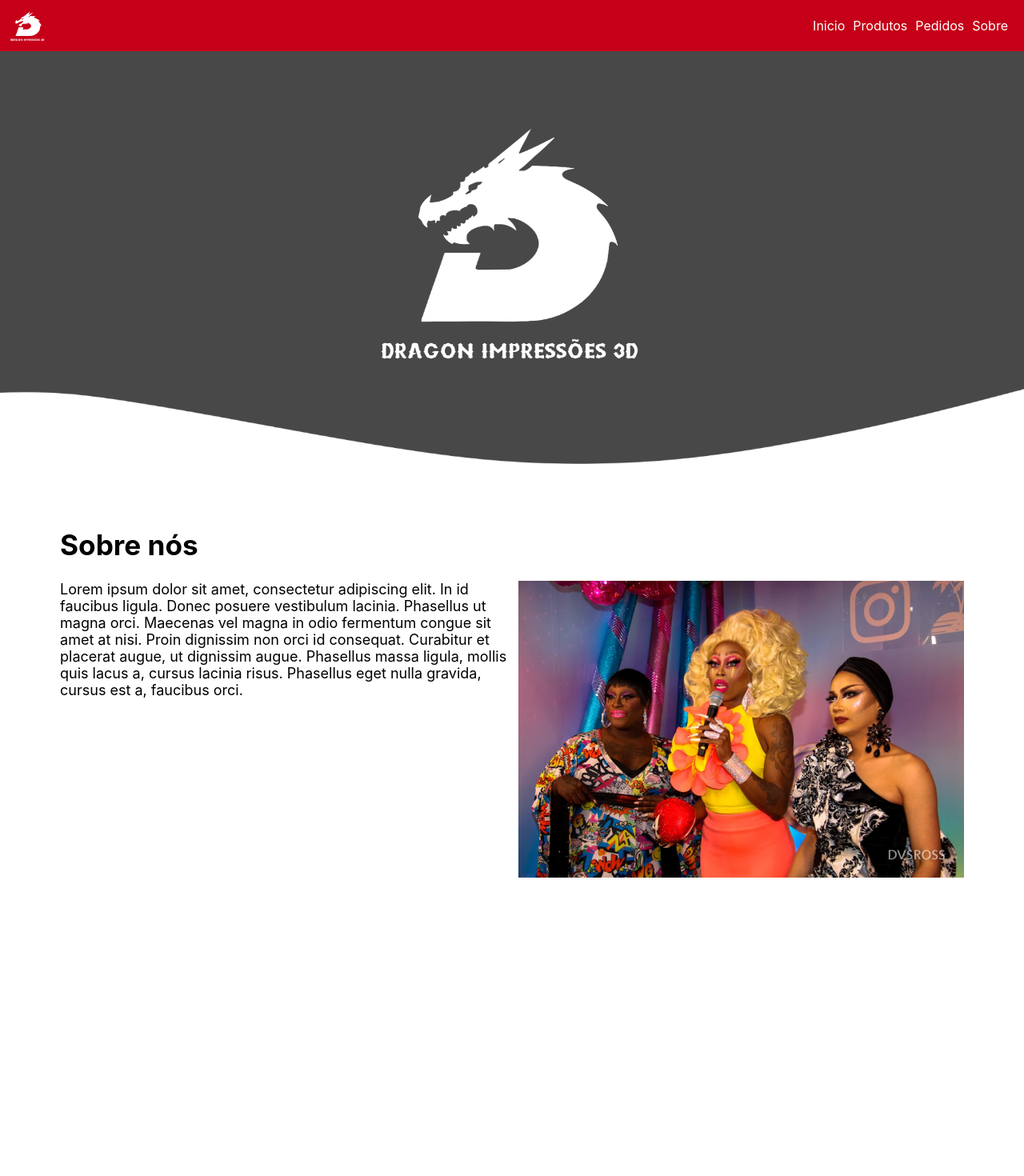
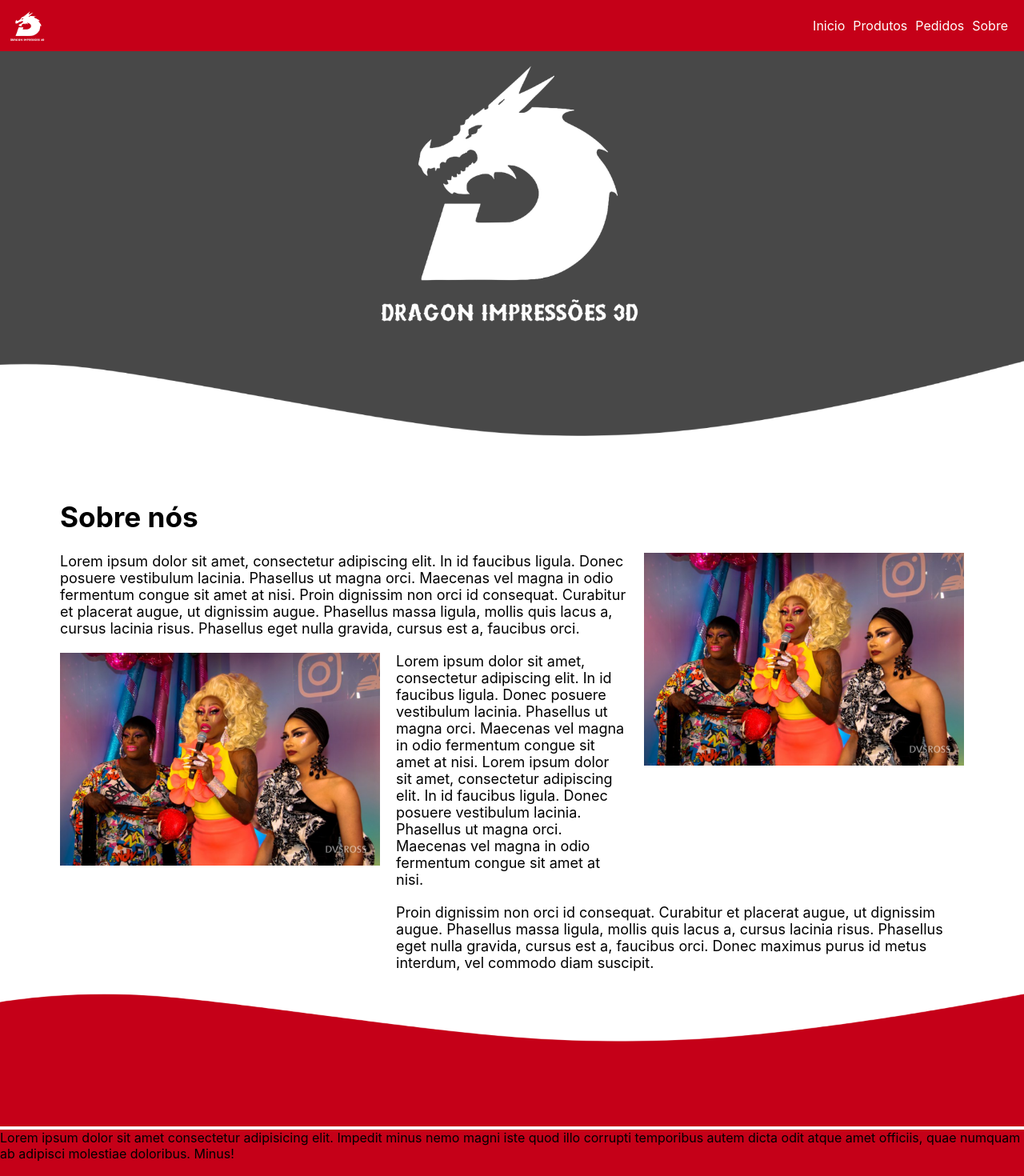
Before and after one commit to GARGA342/dragon_impressoes, a Vue app: page / in a window 1280 px wide. Shown: the top 1470 px of the page at 80% size. Before the commit the page ends 1097 px from the top, so only its background shows below. Built offline with nearby package versions, Linux system fonts and the light colour scheme.

Commit message:
Products page created

```diff
--- a/src/App.vue
+++ b/src/App.vue
@@ -1,43 +1,13 @@
 <script setup>
-import HelloWorld from './components/HelloWorld.vue'
-import TheWelcome from './components/TheWelcome.vue'
 import Navbar from './components/Navbar.vue'
 import Home from './components/Home.vue'
 import Sobre from './components/Sobre.vue'
+import Produtos from './components/Produtos.vue'
 </script>
 
 <template>
   <Navbar />
   <Home />
   <Sobre />
+  <Produtos />
 </template>
-
-<style>
-
-/*header {
-  line-height: 1.5;
-}
-
-.logo {
-  display: block;
-  margin: 0 auto 2rem;
-}
-
-@media (min-width: 1024px) {
-  header {
-    display: flex;
-    place-items: center;
-    padding-right: calc(var(--section-gap) / 2);
-  }
-
-  .logo {
-    margin: 0 2rem 0 0;
-  }
-
-  header .wrapper {
-    display: flex;
-    place-items: flex-start;
-    flex-wrap: wrap;
-  }
-}*/
-</style>
--- a/src/components/Home.vue
+++ b/src/components/Home.vue
@@ -1,21 +1,26 @@
 <template>
     <div class="home">
-        <img src="../assets/img/nav_logo.png">
+        <img id="logo" src="../assets/img/nav_logo.png">
     </div>
+    <img id="div" src="../assets/img/white_div.png">
 </template>
 
 <style scoped>
     .home{
         width: 100%;
-        height: 546px;
-        display: flex;
-        justify-content: center;
+        height: 346px;
         background-color: #484848;
     }
 
-    img{
+    #logo{
+        display: block;
         width: 375px;
-        height: 312px;
-        margin-top: 5em;
+        height: 100%;
+        margin-inline: auto;
+    }
+
+    #div{
+        width: 100%;
+        background-color: #484848;
     }
 </style>
--- /dev/null
+++ b/src/components/Produtos.vue
@@ -0,0 +1,12 @@
+<template>
+    <div class="content">
+        <p>Lorem ipsum dolor sit amet consectetur adipisicing elit. Impedit minus nemo magni iste quod illo corrupti temporibus autem dicta odit atque amet officiis, quae numquam ab adipisci molestiae doloribus. Minus!</p>
+    </div>
+</template>
+
+<style scoped>
+    .content{
+        background-color: #C50018;
+        height: 500px;
+    }
+</style>
--- a/src/components/Sobre.vue
+++ b/src/components/Sobre.vue
@@ -1,31 +1,63 @@
 <template>
-    <img src="../assets/img/white_div.png" class="div">
     <div class="main">
         <h1>Sobre nós</h1>
         <div class="content">
-            <p class="p1">Lorem ipsum dolor sit amet, consectetur adipiscing elit. In id faucibus ligula. Donec posuere vestibulum lacinia. Phasellus ut magna orci. Maecenas vel magna in odio fermentum congue sit amet at nisi. Proin dignissim non orci id consequat. Curabitur et placerat augue, ut dignissim augue. Phasellus massa ligula, mollis quis lacus a, cursus lacinia risus. Phasellus eget nulla gravida, cursus est a, faucibus orci.</p>
-            <img src="../assets/img/generic-1.png" class="rimg">
-            <!--<img src="../assets/img/generic-1.png" class="limg">
-            <p class="p2">Lorem ipsum dolor sit amet, consectetur adipiscing elit. In id faucibus ligula. Donec posuere vestibulum lacinia. Phasellus ut magna orci. Maecenas vel magna in odio fermentum congue sit amet at nisi. Proin dignissim non orci id consequat. Curabitur et placerat augue, ut dignissim augue. Phasellus massa ligula, mollis quis lacus a, cursus lacinia risus. Phasellus eget nulla gravida, cursus est a, faucibus orci.</p>-->
+            <!-- Primeiro bloco -->
+            <p id="p1">Lorem ipsum dolor sit amet, consectetur adipiscing elit. In id faucibus ligula. Donec posuere vestibulum lacinia. Phasellus ut magna orci. Maecenas vel magna in odio fermentum congue sit amet at nisi. Proin dignissim non orci id consequat. Curabitur et placerat augue, ut dignissim augue. Phasellus massa ligula, mollis quis lacus a, cursus lacinia risus. Phasellus eget nulla gravida, cursus est a, faucibus orci.</p>
+            <img src="../assets/img/generic-1.png" class="text_img" id="rimg">
+
+            <!-- Paŕagrafo ao centro -->
+            <p id="p2">Lorem ipsum dolor sit amet, consectetur adipiscing elit. In id faucibus ligula. Donec posuere vestibulum lacinia. Phasellus ut magna orci. Maecenas vel magna in odio fermentum congue sit amet at nisi. Lorem ipsum dolor sit amet, consectetur adipiscing elit. In id faucibus ligula. Donec posuere vestibulum lacinia. Phasellus ut magna orci. Maecenas vel magna in odio fermentum congue sit amet at nisi. </p>
+
+            <!-- Último bloco -->
+            <img src="../assets/img/generic-1.png" class="text_img" id="limg">
+            <p id="p3">Proin dignissim non orci id consequat. Curabitur et placerat augue, ut dignissim augue. Phasellus massa ligula, mollis quis lacus a, cursus lacinia risus. Phasellus eget nulla gravida, cursus est a, faucibus orci. Donec maximus purus id metus interdum, vel commodo diam suscipit.</p>
         </div>
-
     </div>
+    <img src="../assets/img/red_div.png" id="div">
 </template>
 
 <style scoped>
-    .div{
-        display: absolute;
-        margin-top: -35rem;
-        width: 100%;
-    }
-
     .main{
         margin-top: 30px;
         margin-inline: 4.69rem;
     }
 
     .content{
-        display: flex;
+        display: grid;
+        gap: 20px;
+        grid-template-columns: auto auto auto;
+    }
+
+    #p1{
+        grid-column-start: 1;
+        grid-column-end: 3;
+        grid-row-start: 1;
+    }
+
+    #p2{
+        grid-column-start: 2;
+        grid-row-start: 2;
+    }
+
+    #p3{
+        grid-column-start: 2;
+        grid-column-end: 4;
+        grid-row-start: 3;
+    }
+
+    #rimg{
+        grid-row-start: 1;
+        grid-row-end: 3;
+    }
+
+    #limg{
+        grid-row-start: 2;
+        grid-row-end: 4;
+    }
+
+    .text_img{
+        width: 400px;
     }
 
     h1{
@@ -37,4 +69,9 @@
     p{
         font-size: large;
     }
+
+    #div{
+        width: 100%;
+        background-color: white;
+    }
 </style>
```
Also changed, not shown: src/assets/img/red_div.png (added).
